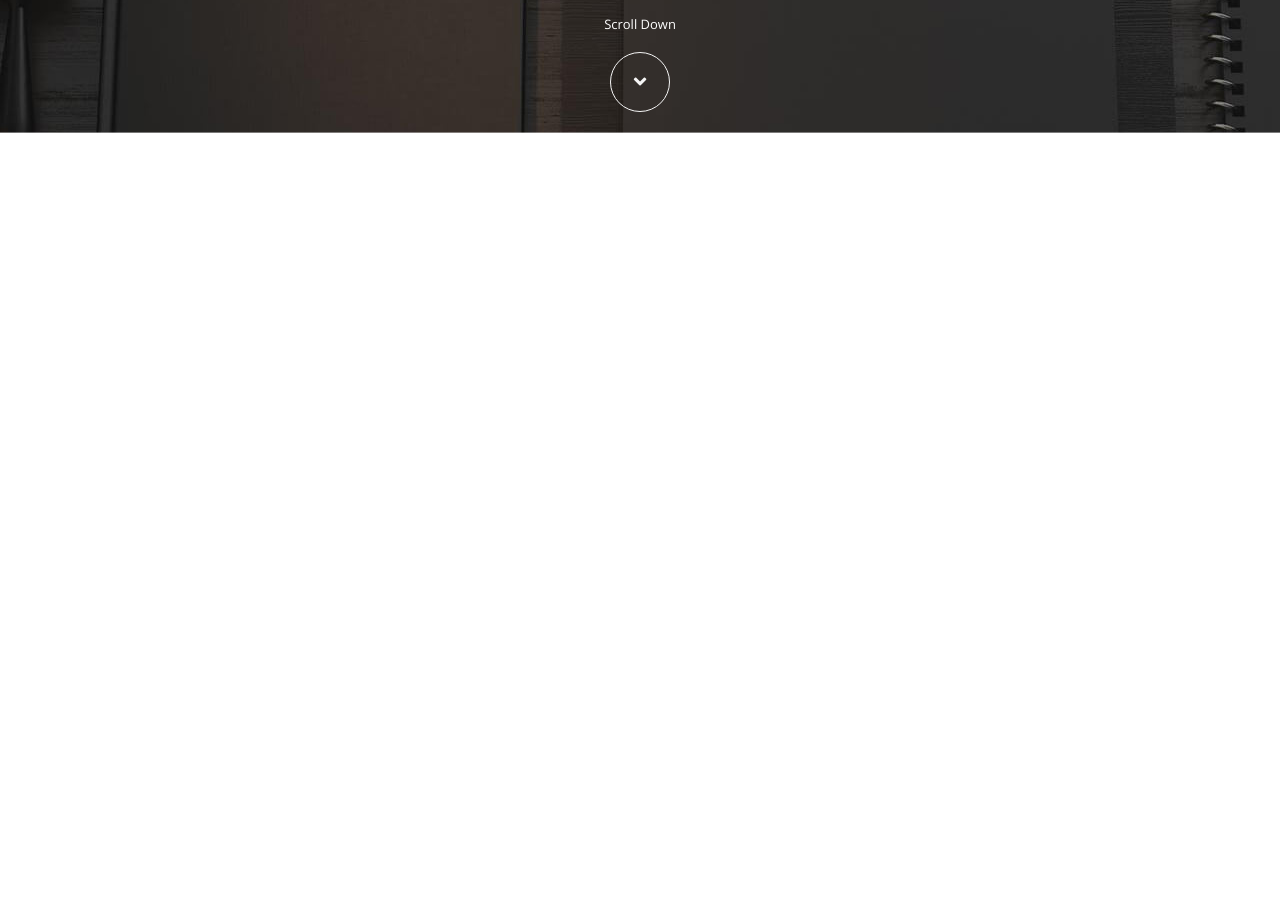
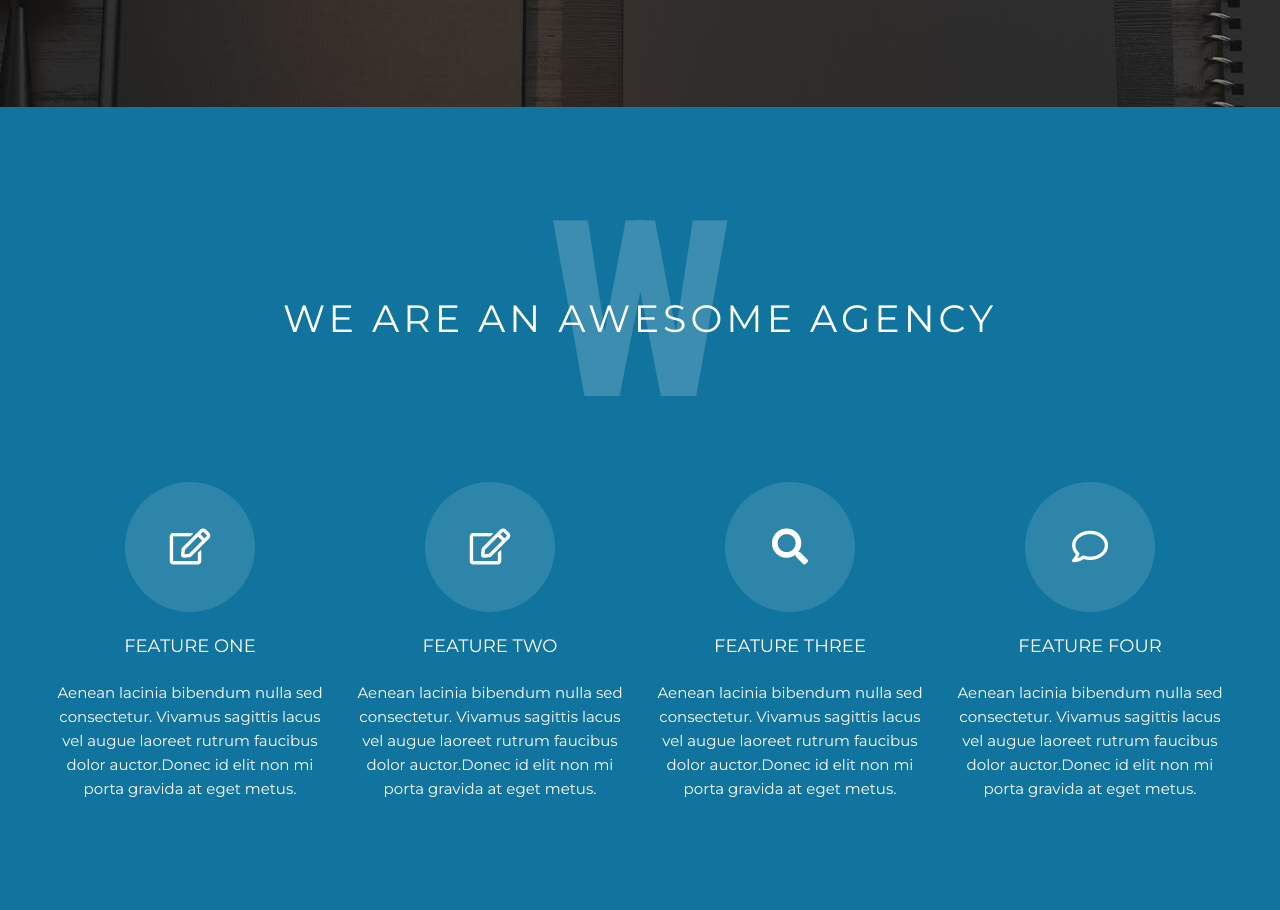
Before and after one commit to leogarmus/leogasmus.creative.github.io, a plain HTML site: page index.html in a window 1280 px wide. Shown: the part 637-1547 px from the top of the page. Before the commit the page ends 800 px from the top, so only its background shows below. Drawn offline with nearby package versions, Linux system fonts and the light colour scheme.

Commit message:
Add files via upload

```diff
--- a/css/style.css
+++ b/css/style.css
@@ -11,8 +11,6 @@ img{
 }
 header{
 	background-image: url(../img/header-bg.jpg);
-	padding: 20px 0;
-	border-bottom: 1px solid rgba(255,255,255,.38);
 }
 .top-line{
 	padding: 20px 0;
@@ -86,7 +84,7 @@ nav{
 	font-size: 152px;
 	letter-spacing: -1.92px;
 	text-transform: uppercase;
-	margin-top: 200px;
+	margin-top: 140px;
 	margin-bottom: 15px;
 }
 .header-subtitle{
@@ -95,7 +93,7 @@ nav{
 	text-transform: uppercase;
 	text-align: center;
 	letter-spacing: 7.88px;
-	margin-bottom: 85px;
+	margin-bottom: 50px;
 }
 .scroll-title{
 	font-size: 13px;
@@ -113,6 +111,7 @@ nav{
 	display: -o-flex;
 	display: flex;
 	justify-content: center;
+	padding-bottom: 110px;
 }
 .scroll-arrow{
 	width: 60px;
@@ -130,4 +129,67 @@ nav{
 	border: 1px solid #f5f5f5;
 	font-size: 20px;
 	text-decoration: none;
+	transition: ease-in-out .2s;
 }
+.scroll-arrow:hover{
+	font-size: 24px;
+}
+/*SECTION ABOUT*/
+.about{
+	background-color: #11749e;
+}
+.wattermark{
+	position: absolute;
+	width: 100%;
+	margin: 0;
+	padding-top: 100px;
+	opacity: 0.18;
+	color: #ffffff;
+	font-family: 'Roboto Condensed', sans-serif;
+	font-size: 247px;
+	font-weight: 700;
+	line-height: 210.64px;
+	text-transform: uppercase;
+	text-align: center;
+}
+.section-header{
+	padding-top: 190px;
+	margin-top: 0;
+	text-align: center;
+	color: #ffffff;
+	font-size: 38px;
+	letter-spacing: 4px;
+	font-weight: 500;
+	text-transform: uppercase;
+}
+.section-block{
+	margin-top: 110px;
+	margin-bottom: 130px;
+}
+.block-icon{
+	display: flex;
+	justify-content: center;
+	align-items: center;
+	height: 130px;
+	width: 130px;
+	margin: auto;
+	color: #fff;
+	font-size: 36px;
+	text-align: center;
+	border-radius: 50%;
+	background-color: #2e85aa;
+}
+.block-header{
+	color: #ffffff;
+	font-size: 18px;
+	font-weight: 500;
+	text-align: center;
+	text-transform: uppercase;
+}
+.block-description{
+	color: #ffffff;
+	font-size: 15px;
+	font-weight: 400;
+	line-height: 24px;
+	text-align: center;
+}
--- a/index.html
+++ b/index.html
@@ -11,6 +11,8 @@
 	<!-- Подключаю шрифты -->
 	<link href="https://fonts.googleapis.com/css?family=Montserrat:400,700|Open+Sans" rel="stylesheet">
 	<link rel="stylesheet" href="https://use.fontawesome.com/releases/v5.1.0/css/all.css" integrity="sha384-lKuwvrZot6UHsBSfcMvOkWwlCMgc0TaWr+30HWe3a4ltaBwTZhyTEggF5tJv8tbt" crossorigin="anonymous">
+	<link href="https://fonts.googleapis.com/css?family=Roboto+Condensed:400,700" rel="stylesheet">
+
 
 
 
@@ -63,6 +65,44 @@
 		</div>
 	</header>
 
+	<section class="about">
+		<p class="wattermark">w</p>
+		<div class="container">
+			<h2 class="section-header">we are an awesome agency</h2>
+			<div class="row">
+				<div class="col-3">
+					<div class="section-block">
+						<div class="block-icon"><i class="far fa-edit"></i></div>
+						<h4 class="block-header">Feature one</h4>
+						<p class="block-description">Aenean lacinia bibendum nulla sed consectetur. Vivamus sagittis lacus vel augue laoreet rutrum faucibus dolor auctor.Donec id elit non mi porta gravida at eget metus.</p>
+					</div>
+				</div>
+				<div class="col-3">
+					<div class="section-block">
+						<div class="block-icon"><i class="far fa-edit"></i></div>
+						<h4 class="block-header">Feature two</h4>
+						<p class="block-description">Aenean lacinia bibendum nulla sed consectetur. Vivamus sagittis lacus vel augue laoreet rutrum faucibus dolor auctor.Donec id elit non mi porta gravida at eget metus.</p>
+					</div>
+				</div>
+				<div class="col-3">
+					<div class="section-block">
+						<div class="block-icon"><i class="fas fa-search"></i></div>
+						<h4 class="block-header">Feature three</h4>
+						<p class="block-description">Aenean lacinia bibendum nulla sed consectetur. Vivamus sagittis lacus vel augue laoreet rutrum faucibus dolor auctor.Donec id elit non mi porta gravida at eget metus.</p>
+					</div>
+				</div>
+				<div class="col-3">
+					<div class="section-block">
+						<div class="block-icon"><i class="far fa-comment"></i></div>
+						<h4 class="block-header">Feature four</h4>
+						<p class="block-description">Aenean lacinia bibendum nulla sed consectetur. Vivamus sagittis lacus vel augue laoreet rutrum faucibus dolor auctor.Donec id elit non mi porta gravida at eget metus.</p>
+					</div>
+				</div>
+			</div>
+
+		</div>
+	</section>
+
 
 <script src="js/fontawesome.js"></script>
 </body>
```
